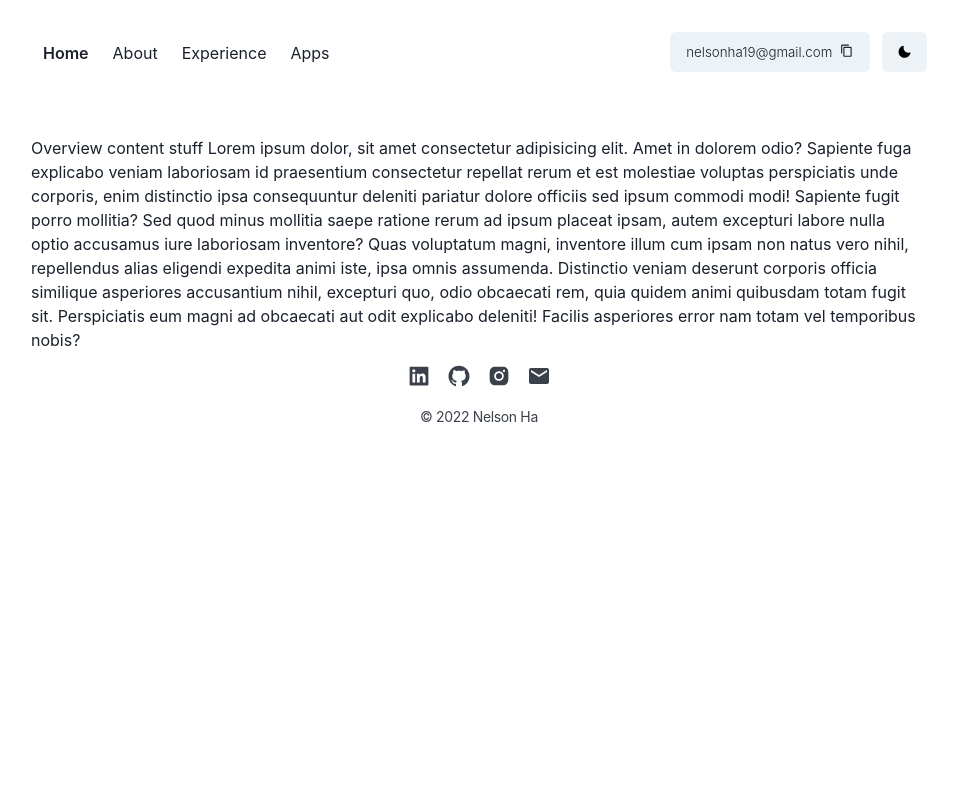
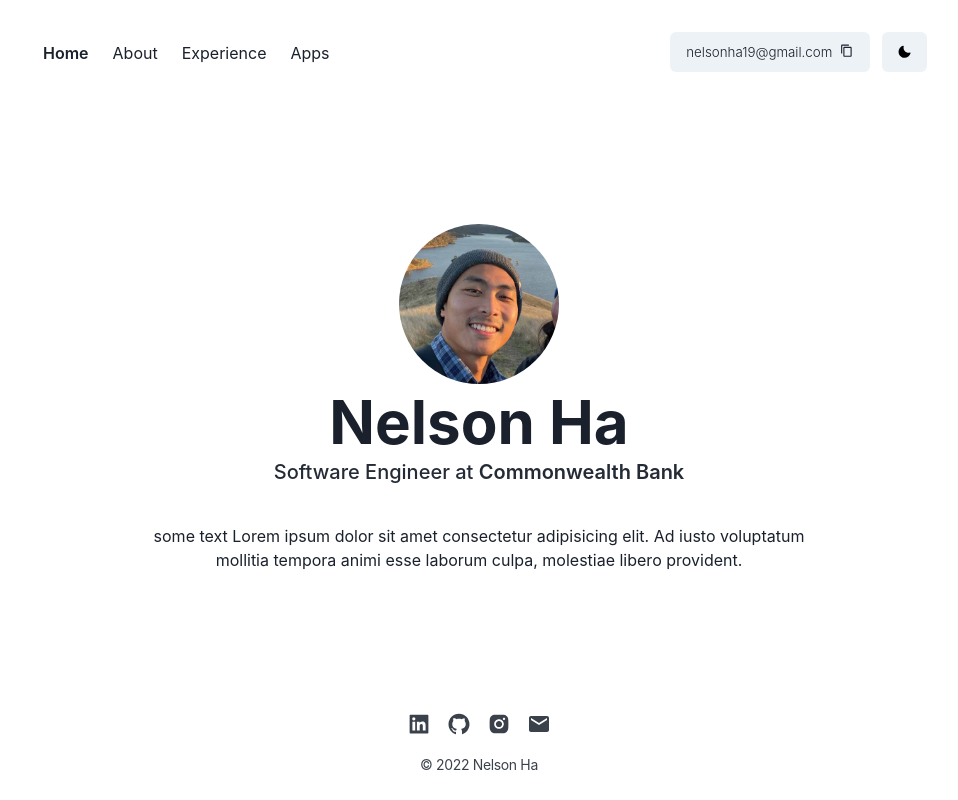
Before and after one commit to nelsonha19/portfolio, a Next.js app: page / in a window 1280 px wide. Shown: the whole page, without its empty margins (161-1119 px from the left). Built offline with nearby package versions, Linux system fonts and the light colour scheme.

Commit message:
home bio container

```diff
--- a/components/Footer/Footer.tsx
+++ b/components/Footer/Footer.tsx
@@ -35,7 +35,12 @@ export default function Footer({  }: Props) {
 	);
 
 	return (
-		<Flex className={`${styles.footerContainer}`} mt={{ base: 10, md: 0 }} flexDir={'column'} alignItems={'center'}>
+		<Flex
+			className={`${styles.footerContainer}`}
+			mt={{ base: 10, md: 20 }}
+			flexDir={'column'}
+			alignItems={'center'}
+		>
 			<Flex my={3}>
 				{socials.map(({ id, url, icon }) => (
 					<Link key={id} target={'_blank'} href={url} mx={2}>
--- a/pages/index.tsx
+++ b/pages/index.tsx
@@ -1,12 +1,20 @@
-import { Button } from '@chakra-ui/react';
+import { chakra, Flex, Heading, Image, Text, Box } from '@chakra-ui/react';
 import { NextPage } from 'next';
 import Head from 'next/head';
-import Image from 'next/image';
+import NextImage from 'next/image';
 import styles from '../styles/Home.module.css';
 import Header from '../components/Header/Header';
 import Container from '../components/Container/Container';
+import { useEffect } from 'react';
+import useIsDarkMode from '../utils/useIsDarkMode';
 
 const Home: NextPage = () => {
+	const Avatar = chakra(NextImage, {
+		shouldForwardProp: (prop) => [ 'width', 'height', 'src', 'alt' ].includes(prop)
+	});
+
+	const isDark = useIsDarkMode();
+
 	return (
 		<div>
 			<Head>
@@ -15,16 +23,28 @@ const Home: NextPage = () => {
 				<link rel="icon" href="/favicon.ico" />
 			</Head>
 			<Container>
-				Overview content stuff Lorem ipsum dolor, sit amet consectetur adipisicing elit. Amet in dolorem odio?
-				Sapiente fuga explicabo veniam laboriosam id praesentium consectetur repellat rerum et est molestiae
-				voluptas perspiciatis unde corporis, enim distinctio ipsa consequuntur deleniti pariatur dolore officiis
-				sed ipsum commodi modi! Sapiente fugit porro mollitia? Sed quod minus mollitia saepe ratione rerum ad
-				ipsum placeat ipsam, autem excepturi labore nulla optio accusamus iure laboriosam inventore? Quas
-				voluptatum magni, inventore illum cum ipsam non natus vero nihil, repellendus alias eligendi expedita
-				animi iste, ipsa omnis assumenda. Distinctio veniam deserunt corporis officia similique asperiores
-				accusantium nihil, excepturi quo, odio obcaecati rem, quia quidem animi quibusdam totam fugit sit.
-				Perspiciatis eum magni ad obcaecati aut odit explicabo deleniti! Facilis asperiores error nam totam vel
-				temporibus nobis?
+				<Flex className={styles.bioContainer} flexDir={'column'} alignItems={'center'} py={12}>
+					<Flex flexDir={'column'} alignItems={'center'} my={10}>
+						<Image
+							// className={isDark && 'grayscale'}
+							src="/avatar.jpg"
+							boxSize={{ base: '120px', md: '160px' }}
+							alt="te"
+							borderRadius={'full'}
+						/>
+						{/* <Avatar src="/avatar.jpg" alt="Nelson Ha" width={120} height={120} borderRadius="full" /> */}
+						<Heading as={'h1'} size={'3xl'} py={2} textAlign={'center'}>
+							Nelson Ha
+						</Heading>
+						<Heading as={'h2'} size={'md'} fontWeight={'medium'} opacity={0.95} textAlign={'center'}>
+							Software Engineer at <chakra.span fontWeight={'semibold'}>Commonwealth Bank</chakra.span>
+						</Heading>
+					</Flex>
+					<Text maxW={'75%'}>
+						some text Lorem ipsum dolor sit amet consectetur adipisicing elit. Ad iusto voluptatum mollitia
+						tempora animi esse laborum culpa, molestiae libero provident.
+					</Text>
+				</Flex>
 			</Container>
 		</div>
 	);
--- a/styles/Home.module.css
+++ b/styles/Home.module.css
@@ -61,8 +61,8 @@
 	border-radius: 5px;
 	padding: 0.75rem;
 	font-size: 1.1rem;
-  font-family: Menlo, Monaco, Lucida Console, Liberation Mono, DejaVu Sans Mono,
-    Bitstream Vera Sans Mono, Courier New, monospace;
+	font-family: Menlo, Monaco, Lucida Console, Liberation Mono, DejaVu Sans Mono, Bitstream Vera Sans Mono, Courier New,
+		monospace;
 }
 
 .grid {
@@ -108,6 +108,10 @@
 	margin-left: 0.5rem;
 }
 
+.bioContainer {
+	text-align: center;
+}
+
 @media (max-width: 600px) {
 	.grid {
 		width: 100%;
--- a/styles/globals.css
+++ b/styles/globals.css
@@ -24,6 +24,10 @@ a {
 	display: table;
 }
 
+.grayscale {
+	filter: grayscale(100%);
+}
+
 * {
 	box-sizing: border-box;
 }
--- /dev/null
+++ b/utils/useIsDarkMode.ts
@@ -0,0 +1,24 @@
+// WORK IN PROGRESS
+
+import { useState, useEffect } from 'react';
+
+export default function useIsDarkMode() {
+	const [ isDarkModeOn, setIsDarkModeOn ] = useState(false);
+
+	console.log('is dark', isDarkModeOn);
+
+	useEffect(
+		() => {
+			console.log(document.body.classList.value);
+			const isDark = document.body.classList.value.includes('light');
+			if (isDark) {
+				setIsDarkModeOn(true);
+			} else {
+				setIsDarkModeOn(false);
+			}
+		},
+		[ isDarkModeOn ]
+	);
+
+	return isDarkModeOn;
+}
```
Also changed, not shown: public/avatar.jpg (added). Lines whose indentation alone changed are shown as unchanged.
